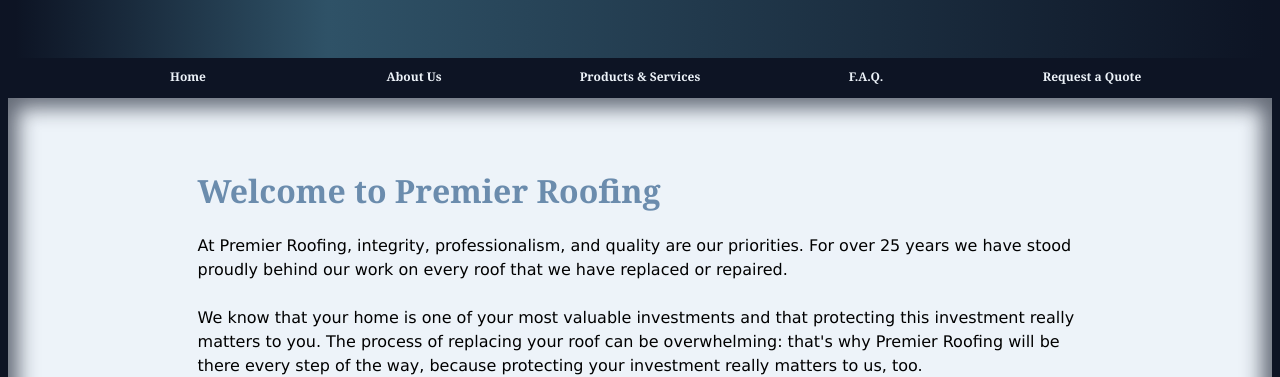
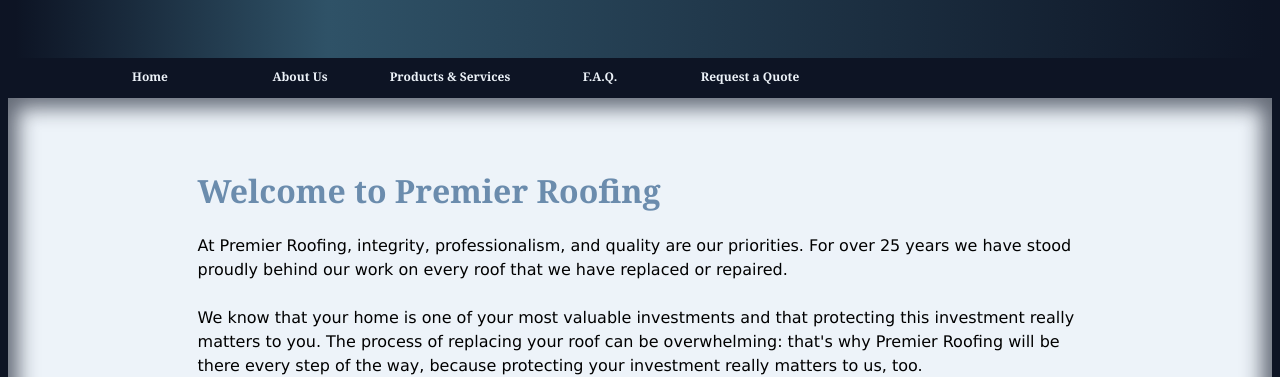
Before and after one commit to Shishkaweasel/ravioli, a plain HTML site: page index.html in a window 1280 px wide. Shown: the part 429-806 px from the top of the page. Drawn offline with Linux system fonts and the light colour scheme.

Commit message:
Update main.css

```diff
--- a/css/main.css
+++ b/css/main.css
@@ -332,6 +332,9 @@ body {
 	max-width: 100%;
 	font-size: 12px;
 	}
+	.navprime > li {
+		width: 150px;
+	}
 
 
 }
@@ -381,6 +384,9 @@ body {
 
 	#rungwrap {
 	padding: 0 15%;
+	}
+	.navprime > li {
+		width: 226px;
 	}
 
 
@@ -505,8 +511,6 @@ h1 {
 	float: left;
 	display: block;
 	background: #0d1424;
-
-	width: 226px;
 	}
 
 .navprime a {
```
